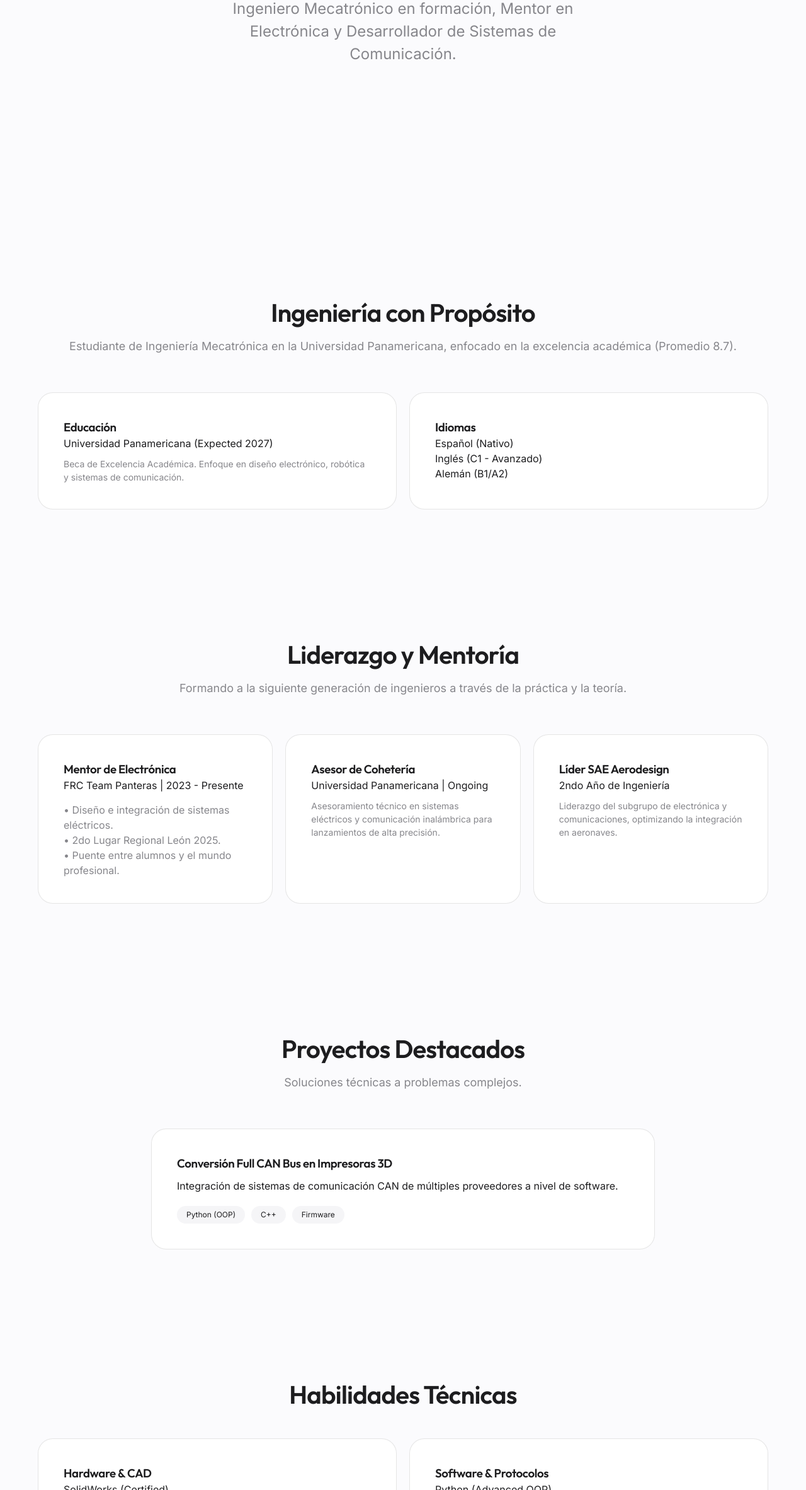
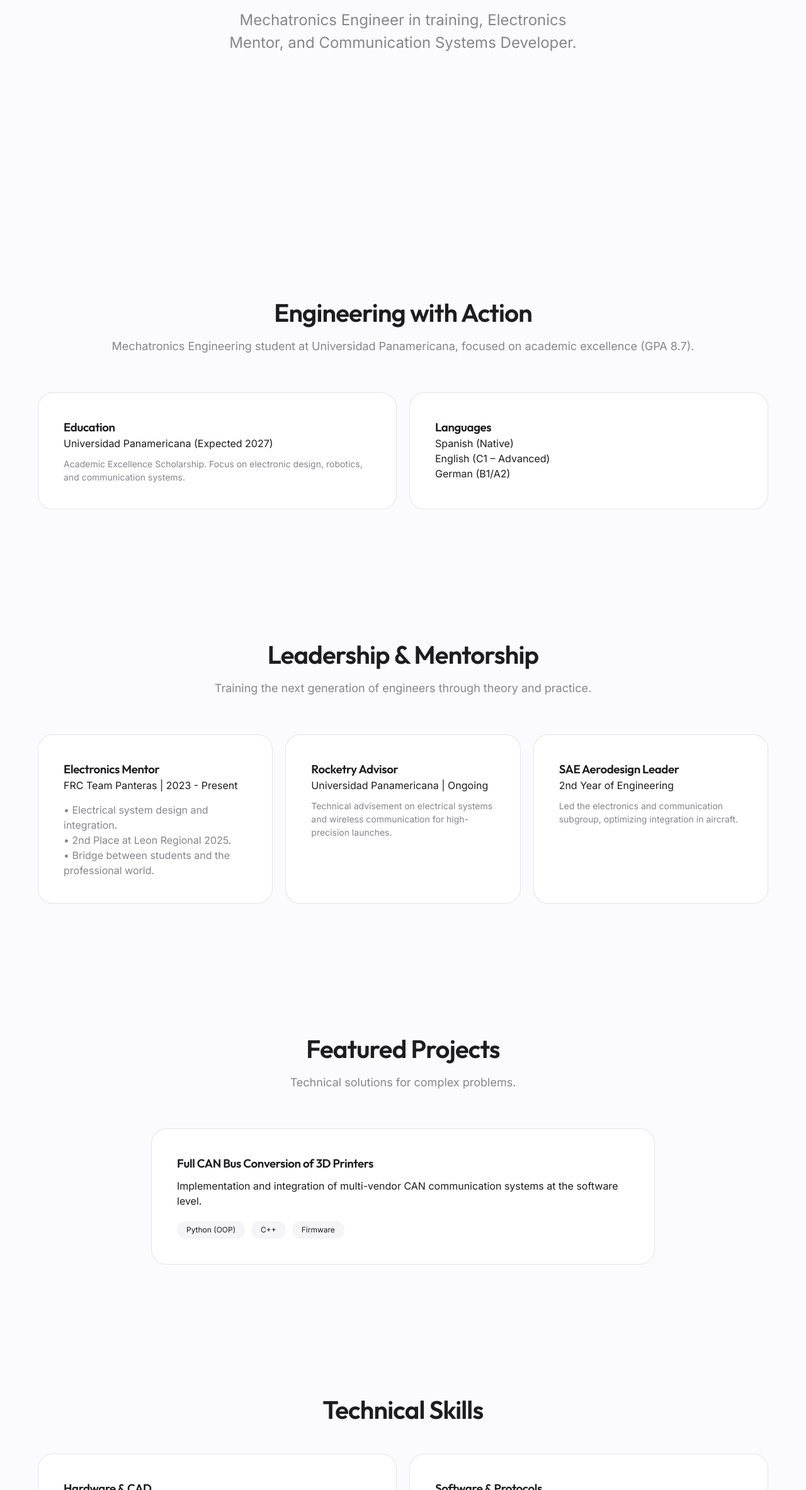
Before and after one commit to Happenedspice17/charlieemiliano.github.io, a plain HTML site: page index.html in a window 1280 px wide. Shown: the part 434-2800 px from the top of the page at 63% size. Drawn offline with Linux system fonts and the light colour scheme.

Commit message:
Translate content to English and update layout

```diff
--- a/index.html
+++ b/index.html
@@ -1,89 +1,93 @@
 <!DOCTYPE html>
-<html lang="es">
+<html lang="en">
+
 <head>
     <meta charset="UTF-8">
     <meta name="viewport" content="width=device-width, initial-scale=1.0">
     <title>Carlos Emiliano Escamilla Garibay | Engineering & Mentorship</title>
-    <meta name="description" content="Landing page de Carlos Emiliano Escamilla Garibay. Estudiante de Ingeniería Mecatrónica, Mentor de Electrónica y apasionado por la tecnología.">
+    <meta name="description"
+        content="Landing page of Carlos Emiliano Escamilla Garibay. Mechatronics Engineering student, Electronics Mentor, and technology enthusiast.">
 
     <!-- Fonts -->
     <link rel="preconnect" href="https://fonts.googleapis.com">
     <link rel="preconnect" href="https://fonts.gstatic.com" crossorigin>
-    <link href="https://fonts.googleapis.com/css2?family=Inter:wght@400;500&family=Outfit:wght@600;700&display=swap" rel="stylesheet">
+    <link href="https://fonts.googleapis.com/css2?family=Inter:wght@400;500&family=Outfit:wght@600;700&display=swap"
+        rel="stylesheet">
 
     <!-- Styles -->
     <link rel="stylesheet" href="style.css">
 </head>
+
 <body>
     <nav>
         <ul>
-            <li><a href="#home">Inicio</a></li>
-            <li><a href="#about">Sobre mí</a></li>
-            <li><a href="#experience">Experiencia</a></li>
-            <li><a href="#projects">Proyectos</a></li>
-            <li><a href="#skills">Habilidades</a></li>
+            <li><a href="#home">Home</a></li>
+            <li><a href="#about">About</a></li>
+            <li><a href="#experience">Experience</a></li>
+            <li><a href="#projects">Projects</a></li>
+            <li><a href="#skills">Skills</a></li>
         </ul>
     </nav>
 
     <main id="home">
         <section class="hero">
             <h1 class="reveal">Carlos Emiliano <br> Escamilla Garibay</h1>
-            <p class="reveal">Ingeniero Mecatrónico en formación, Mentor en Electrónica y Desarrollador de Sistemas de Comunicación.</p>
+            <p class="reveal">Mechatronics Engineer in training, Electronics Mentor, and Communication Systems Developer.</p>
         </section>
 
         <section id="about" class="reveal">
-            <h2 class="section-title">Ingeniería con Propósito</h2>
-            <p class="section-subtitle">Estudiante de Ingeniería Mecatrónica en la Universidad Panamericana, enfocado en la excelencia académica (Promedio 8.7).</p>
+            <h2 class="section-title">Engineering with Action</h2>
+            <p class="section-subtitle">Mechatronics Engineering student at Universidad Panamericana, focused on academic excellence (GPA 8.7).</p>
 
             <div class="grid">
                 <div class="card">
-                    <h3>Educación</h3>
+                    <h3>Education</h3>
                     <p>Universidad Panamericana (Expected 2027)</p>
-                    <p style="color: var(--text-secondary); font-size: 14px; margin-top: 10px;">Beca de Excelencia Académica. Enfoque en diseño electrónico, robótica y sistemas de comunicación.</p>
+                    <p style="color: var(--text-secondary); font-size: 14px; margin-top: 10px;">Academic Excellence Scholarship. Focus on electronic design, robotics, and communication systems.</p>
                 </div>
                 <div class="card">
-                    <h3>Idiomas</h3>
-                    <p>Español (Nativo)</p>
-                    <p>Inglés (C1 - Avanzado)</p>
-                    <p>Alemán (B1/A2)</p>
+                    <h3>Languages</h3>
+                    <p>Spanish (Native)</p>
+                    <p>English (C1 – Advanced)</p>
+                    <p>German (B1/A2)</p>
                 </div>
             </div>
         </section>
 
         <section id="experience" class="reveal">
-            <h2 class="section-title">Liderazgo y Mentoría</h2>
-            <p class="section-subtitle">Formando a la siguiente generación de ingenieros a través de la práctica y la teoría.</p>
+            <h2 class="section-title">Leadership & Mentorship</h2>
+            <p class="section-subtitle">Training the next generation of engineers through theory and practice.</p>
 
             <div class="grid">
                 <div class="card">
-                    <h3>Mentor de Electrónica</h3>
-                    <p>FRC Team Panteras | 2023 - Presente</p>
+                    <h3>Electronics Mentor</h3>
+                    <p>FRC Team Panteras | 2023 - Present</p>
                     <ul style="margin-top: 15px; list-style: none; color: var(--text-secondary);">
-                        <li>• Diseño e integración de sistemas eléctricos.</li>
-                        <li>• 2do Lugar Regional León 2025.</li>
-                        <li>• Puente entre alumnos y el mundo profesional.</li>
+                        <li>• Electrical system design and integration.</li>
+                        <li>• 2nd Place at Leon Regional 2025.</li>
+                        <li>• Bridge between students and the professional world.</li>
                     </ul>
                 </div>
                 <div class="card">
-                    <h3>Asesor de Cohetería</h3>
+                    <h3>Rocketry Advisor</h3>
                     <p>Universidad Panamericana | Ongoing</p>
-                    <p style="color: var(--text-secondary); font-size: 14px; margin-top: 10px;">Asesoramiento técnico en sistemas eléctricos y comunicación inalámbrica para lanzamientos de alta precisión.</p>
+                    <p style="color: var(--text-secondary); font-size: 14px; margin-top: 10px;">Technical advisement on electrical systems and wireless communication for high-precision launches.</p>
                 </div>
                 <div class="card">
-                    <h3>Líder SAE Aerodesign</h3>
-                    <p>2ndo Año de Ingeniería</p>
-                    <p style="color: var(--text-secondary); font-size: 14px; margin-top: 10px;">Liderazgo del subgrupo de electrónica y comunicaciones, optimizando la integración en aeronaves.</p>
+                    <h3>SAE Aerodesign Leader</h3>
+                    <p>2nd Year of Engineering</p>
+                    <p style="color: var(--text-secondary); font-size: 14px; margin-top: 10px;">Led the electronics and communication subgroup, optimizing integration in aircraft.</p>
                 </div>
             </div>
         </section>
 
         <section id="projects" class="reveal">
-            <h2 class="section-title">Proyectos Destacados</h2>
-            <p class="section-subtitle">Soluciones técnicas a problemas complejos.</p>
+            <h2 class="section-title">Featured Projects</h2>
+            <p class="section-subtitle">Technical solutions for complex problems.</p>
 
             <div class="card" style="max-width: 800px; margin: 0 auto;">
-                <h3>Conversión Full CAN Bus en Impresoras 3D</h3>
-                <p style="margin-top: 10px;">Integración de sistemas de comunicación CAN de múltiples proveedores a nivel de software.</p>
+                <h3>Full CAN Bus Conversion of 3D Printers</h3>
+                <p style="margin-top: 10px;">Implementation and integration of multi-vendor CAN communication systems at the software level.</p>
                 <div style="display: flex; gap: 10px; margin-top: 20px;">
                     <span style="background: var(--accent-warm); padding: 5px 15px; border-radius: 20px; font-size: 12px;">Python (OOP)</span>
                     <span style="background: var(--accent-warm); padding: 5px 15px; border-radius: 20px; font-size: 12px;">C++</span>
@@ -93,7 +97,7 @@
         </section>
 
         <section id="skills" class="reveal">
-            <h2 class="section-title">Habilidades Técnicas</h2>
+            <h2 class="section-title">Technical Skills</h2>
             <div class="grid">
                 <div class="card">
                     <h3>Hardware & CAD</h3>
@@ -102,7 +106,7 @@
                     <p>3D Printing Systems</p>
                 </div>
                 <div class="card">
-                    <h3>Software & Protocolos</h3>
+                    <h3>Software & Protocols</h3>
                     <p>Python (Advanced OOP)</p>
                     <p>C++ (Intermediate)</p>
                     <p>CAN Bus Protocol Stack</p>
@@ -111,7 +115,7 @@
         </section>
 
         <section id="certifications" class="reveal">
-            <h2 class="section-title">Certificaciones</h2>
+            <h2 class="section-title">Certifications</h2>
             <div class="grid">
                 <div class="card">
                     <h3>Professional</h3>
@@ -124,10 +128,11 @@
     </main>
 
     <footer style="padding: 60px 20px; text-align: center; color: var(--text-secondary); font-size: 14px;">
-        <p>&copy; 2026 Carlos Emiliano Escamilla Garibay. Hecho con estilo.</p>
+        <p>&copy; 2026 Carlos Emiliano Escamilla Garibay. Built with style.</p>
         <p style="margin-top: 10px;">emilianoeg1@hotmail.com | +52 55 2033 6377</p>
     </footer>
 
     <script src="script.js"></script>
 </body>
+
 </html>
```
Also changed, not shown: Changes.md (+3 -0 lines), Memory.md (+4 -2 lines).
